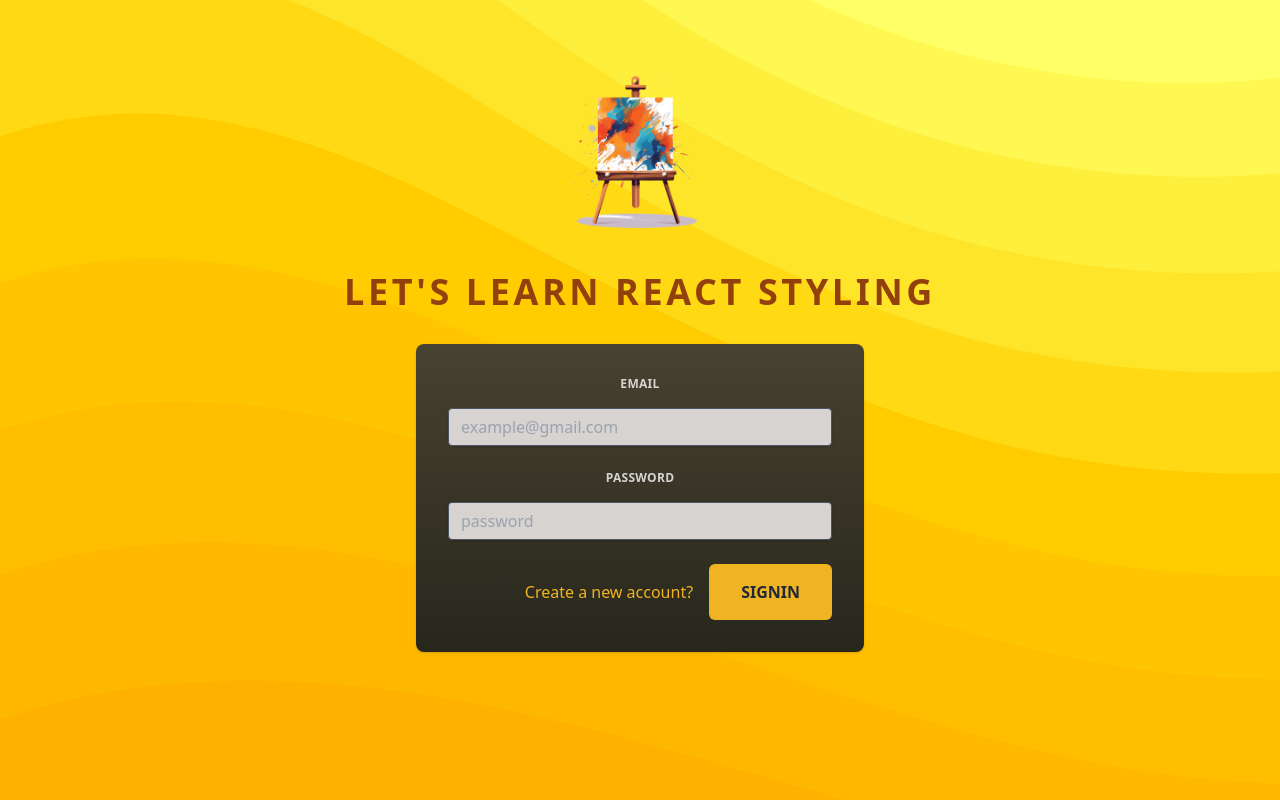
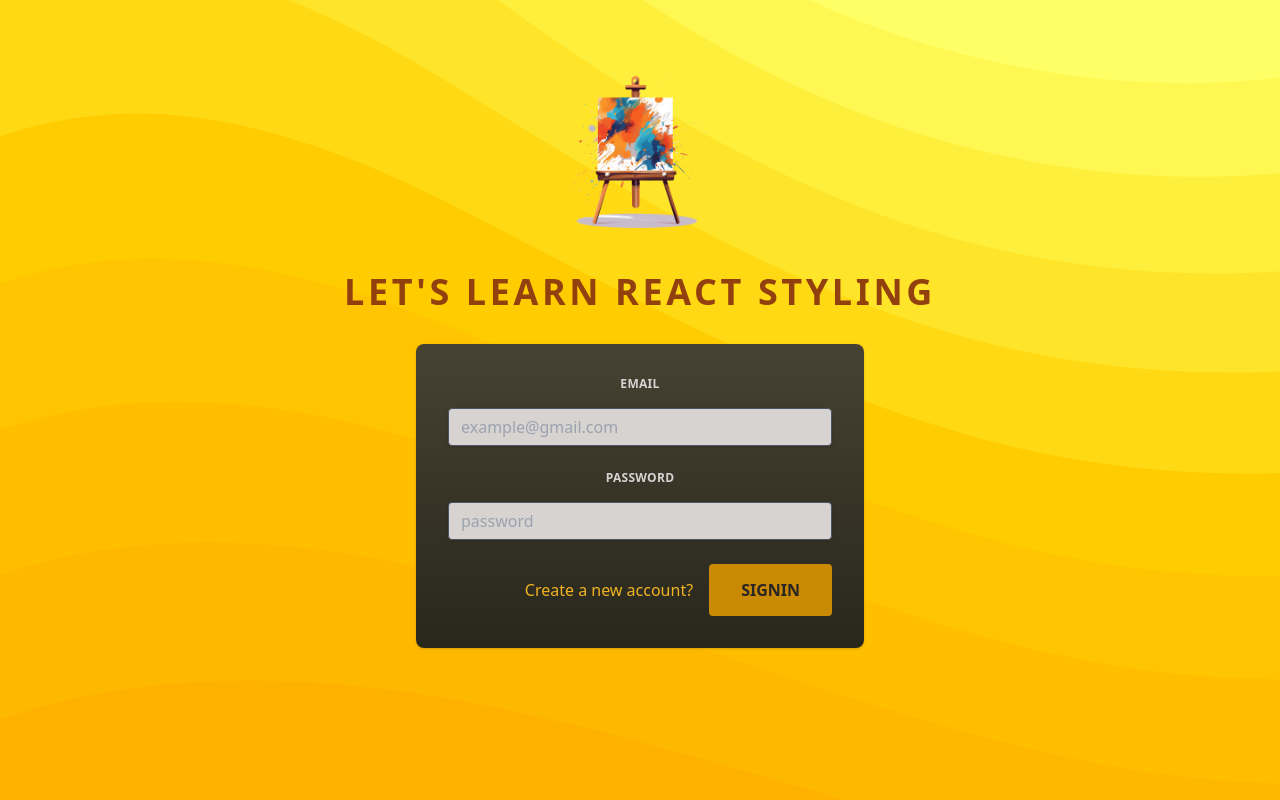
Before and after one commit to arun-r1147/How-to-style-React-app, a React (Vite) app: page / in a window 1280 px wide. Built offline with nearby package versions, Linux system fonts and the light colour scheme.

Commit message:
FIX :: Refactor codes

```diff
--- a/src/components/CustomInputcomponent.tsx
+++ b/src/components/CustomInputcomponent.tsx
@@ -18,18 +18,17 @@ export const CustomInput: FC<CustomInputProps> = ({
 }) => {
   let labelClass =
     "block mb-2 text-xs font-bold tracking-wide uppercase outline-none";
-  if (invalid) {
-    labelClass += " text-red-600";
-  } else {
-    labelClass += " text-stone-300";
-  }
+
   let inputClass =
     "w-full px-3 py-2 leading-tight border rounded shadow bg-stone-200 outline-none text-gray-800";
   if (invalid) {
-    inputClass += " bg-red-300 border-red-600 ";
+    labelClass += " text-red-400";
+    inputClass += " bg-red-200 border-red-400 text-red-500";
   } else {
-    inputClass += " bg-stone-300 border-gray-600";
+    labelClass += " text-stone-300";
+    inputClass += " bg-stone-300 border-gray-600 text-gray-700";
   }
+
   return (
     <>
       <label className={labelClass}>{label}</label>
--- a/src/components/Login.component.tsx
+++ b/src/components/Login.component.tsx
@@ -1,6 +1,7 @@
 import { FC, useState } from "react";
 import { styled } from "styled-components";
 import { CustomInput } from "./CustomInputcomponent";
+import { Button } from "./Button.component";
 
 const LoginContainer = styled.section`
   width: 100%;
@@ -41,7 +42,7 @@ export const Login: FC = () => {
 
   const handleSubmission = () => {
     setSubmit(true);
-    console.log(email, password);
+    console.log("form",email, password);
   };
 
   const isEmailValid = submit && !email.includes("@");
@@ -79,13 +80,12 @@ export const Login: FC = () => {
 
       <ButtonContainer>
         <button className="text-button">Create a new account?</button>
-        <button
-          disabled={isEmailValid || isPaswordValid}
-          className="button"
-          onClick={handleSubmission}
+        <Button
+          isDisabled={isPaswordValid || isEmailValid}
+          onClickSubmission={handleSubmission}
         >
           SignIn
-        </button>
+        </Button>
       </ButtonContainer>
     </LoginContainer>
   );
--- a/src/index.css
+++ b/src/index.css
@@ -19,35 +19,6 @@ body {
   background-size: cover;
 }
 
-button {
-  cursor: pointer;
-  background: none;
-  line-height: inherit;
-}
-
-button:focus {
-  outline: none;
-}
-
-.button {
-  padding: 1rem 2rem;
-  font-weight: 600;
-  text-transform: uppercase;
-  border-radius: 0.25rem;
-  color: #1f2937;
-  background-color: #f0b322;
-  border-radius: 6px;
-  border: none;
-
-  &:disabled{
-    cursor: not-allowed;
-  }
-}
-
-.button:hover {
-  background-color: #f0920e;
-}
-
 .text-button {
   color: #f0b322;
   border: none;
```
